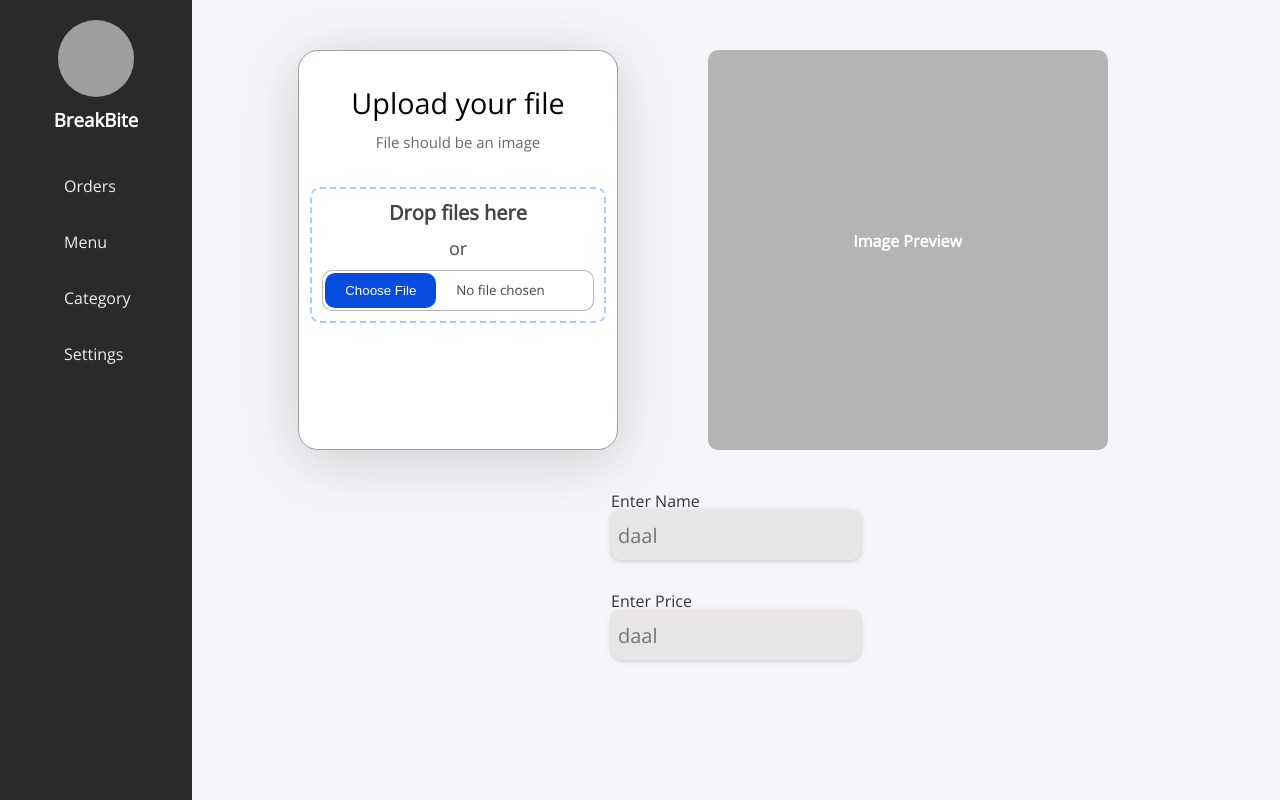
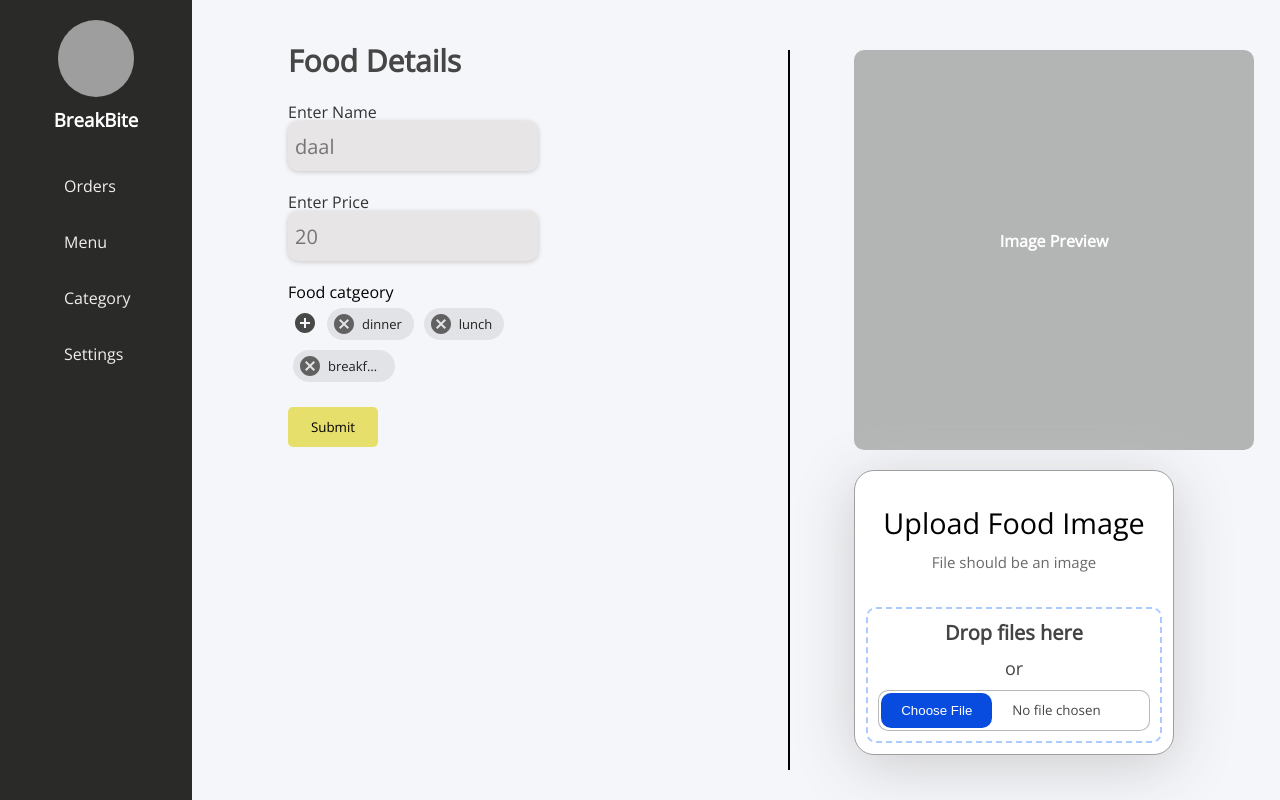
Before and after one commit to zakespy/foodApp, a React (Create React App) app in the folder dashboard/dashbd/: page /menu-form in a window 1280 px wide. Built offline with nearby package versions, Linux system fonts and the light colour scheme; grey boxes are pictures that could not be loaded.

Commit message:
menu page some more changes

```diff
--- a/dashboard/dashbd/src/components/MenuForm/MenuForm.js
+++ b/dashboard/dashbd/src/components/MenuForm/MenuForm.js
@@ -1,14 +1,26 @@
 import React from 'react'
 import { useState } from 'react'
+import Chip from '@mui/material/Chip';
+import CancelIcon from '@mui/icons-material/Cancel';
+import AddCircleIcon from '@mui/icons-material/AddCircle';
 import '../MenuForm/MenuFormStyles.css'
 
 export function MenuForm({ }) {
 
     const e = {
         "foodName": "daal",
-        "foodPrice": 20
+        "foodPrice": 20,
+        "category":[
+            "dinner",
+            "lunch",
+            "breakfast"
+        ]
     }
+
+    // const cancel = <CancelIcon className="canIcon" />
+
     const [image, setImage] = useState(null)
+    const [defaultCat,setDefaultCat] = useState([])
     const [foodName, setFoodName] = useState(e.foodName.length == 0 ? "Enter food Name" : e.foodName)
     const [foodPrice, setFoodPrice] = useState(e.foodName == null ? "Enter food Price" : e.foodPrice)
     const onImageChange = (event) => {
@@ -21,10 +33,54 @@ export function MenuForm({ }) {
     return (
         <>
             <div className="menuForm">
+
                 <div className="mainForm">
+                    <div className="menu-credentials">
+                        <div className="header">
+                            <h2>Food Details</h2>
+                        </div>
+                        <div class="input-container">
+                            <input type="text" id="input" required="" placeholder={foodName}></input>
+                            <label for="input" class="label">Enter Name</label>
+                            {/* <div class="underline"></div> */}
+                        </div>
+                        <div class="input-container">
+                            <input type="text" id="input" required="" placeholder={foodPrice}></input>
+                            <label for="input" class="label">Enter Price</label>
+                            {/* <div class="underline"></div> */}
+                        </div>
+                        <div className="foodCategory">
+                            <p>Food catgeory</p>
+                            <AddCircleIcon className="addIcon"/>
+                            {e.category.map(cat=>{
+                                return(
+
+
+                                <Chip
+                                icon={<CancelIcon className="canIcon" />}
+                                label={cat}
+                                className="catChip"
+                                sx={{justifyContent:"left",maxWidth:"8vw",height:"32px"}}
+                            //   onDelete={data.label === 'React' ? undefined : handleDelete(data)}
+                            />)
+                            })}
+
+                        </div>
+                        <div className="submitBtn">
+                            <button className='submitButton'>
+                                Submit
+                            </button>
+                        </div>
+
+
+
+                    </div>
                     <div className="menu-Image">
+                        {image == null ? <div className='imagePreview'><h4>Image Preview</h4></div> :
+                            <img className="imagePreview" alt="preview image" src={image} />
+                        }
                         <form class="form">
-                            <span class="form-title">Upload your file</span>
+                            <span class="form-title">Upload Food Image</span>
                             <p class="form-paragraph">
                                 File should be an image
                             </p>
@@ -34,23 +90,9 @@ export function MenuForm({ }) {
                                 <input type="file" accept="image/*" required="" id="file-input" onChange={onImageChange}></input>
                             </label>
                         </form>
-                        {image == null ? <div className='imagePreview'><h4>Image Preview</h4></div> :
-                            <img className="imagePreview" alt="preview image" src={image} />
-                        }
-                    </div>
-                    <div className="menu-credentials">
-                        <div class="input-container">
-                            <input type="text" id="input" required="" placeholder={foodName}></input>
-                            <label for="input" class="label">Enter Name</label>
-                            {/* <div class="underline"></div> */}
-                        </div>
-                        <div class="input-container">
-                            <input type="text" id="input" required="" placeholder={foodName}></input>
-                            <label for="input" class="label">Enter Price</label>
-                            {/* <div class="underline"></div> */}
-                        </div>
 
                     </div>
+
                 </div>
             </div>
         </>
--- a/dashboard/dashbd/src/components/MenuForm/MenuFormStyles.css
+++ b/dashboard/dashbd/src/components/MenuForm/MenuFormStyles.css
@@ -9,10 +9,20 @@
 .mainForm{
     width: 70vw;
     display: flex;
-    flex-direction: column;
+    flex-direction: row;
     /* background-color: #084cdf; */
     margin-top: 30px;
 }
+
+/* header */
+.header{
+  display: flex;
+  justify-content: Left;
+  margin-bottom: 20px;
+  font-size: 20px;
+  color: #474646;
+}
+
 
 /* image container */
 
@@ -20,17 +30,21 @@
     margin: 10px;
     margin-top: 20px;
     display: flex;
-    flex-direction: row;
+    flex-direction: column;
+    height: 90vh;
+    border-left: 2px solid black;
+    padding-left: 5vw;
 }
 
 .imagePreview{
-    margin-left: 7vw;
+    /* margin-left: 7vw; */
     height: 50vh;
     width: 50vh;
     background-color: #b3b4b4;
     border-radius: 10px;
     display: flex;
     justify-content: center;
+    margin-bottom: 20px;
 }
 
 .imagePreview h4{
@@ -47,6 +61,7 @@
     text-align: center;
     font-size: 1.125rem;
     max-width: 320px;
+    /* margin-bottom: 10px; */
   }
 
   .form-title {
@@ -123,7 +138,7 @@
   /* input */
   .input-container {
     position: relative;
-    margin: 50px auto;
+    margin: 20px 0px;
     width: 250px;
     background-color: #e7e5e5;
     border-radius: 10px;
@@ -173,3 +188,47 @@
   .input-container input[type="text"]:valid ~ .underline {
     transform: scaleX(1);
   }
+
+
+  /* Menu credentials */
+
+  .menu-credentials{
+    display: flex;
+    flex-direction: column;
+    justify-content: left;
+    margin-right: 20vh;
+    /* border-right: 1px solid black; */
+    padding-right: 10vh;
+    margin-top: 10px;
+  }
+
+  .canIcon:hover{
+    cursor: pointer;
+  }
+
+  .catChip{
+    margin: 5px;
+  }
+  .addIcon{
+    margin: 5px;
+    margin-bottom:-7px;
+    color: rgb(73, 72, 72);
+  }
+
+  .foodCategory{
+    /* margin-left: 20px; */
+    width: 100%;
+  }
+
+  .submitBtn{
+    margin-top: 20px;
+  }
+
+  .submitButton{
+    border-radius: 5px;
+    height: 40px;
+    width: 90px;
+    border: none;
+    background-color: rgb(231, 223, 108);
+
+  }
```
